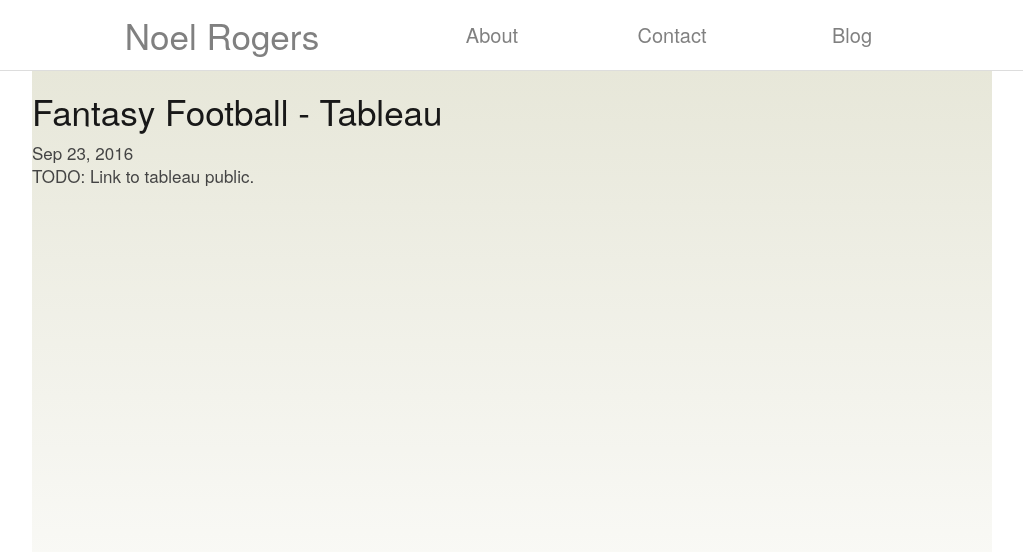
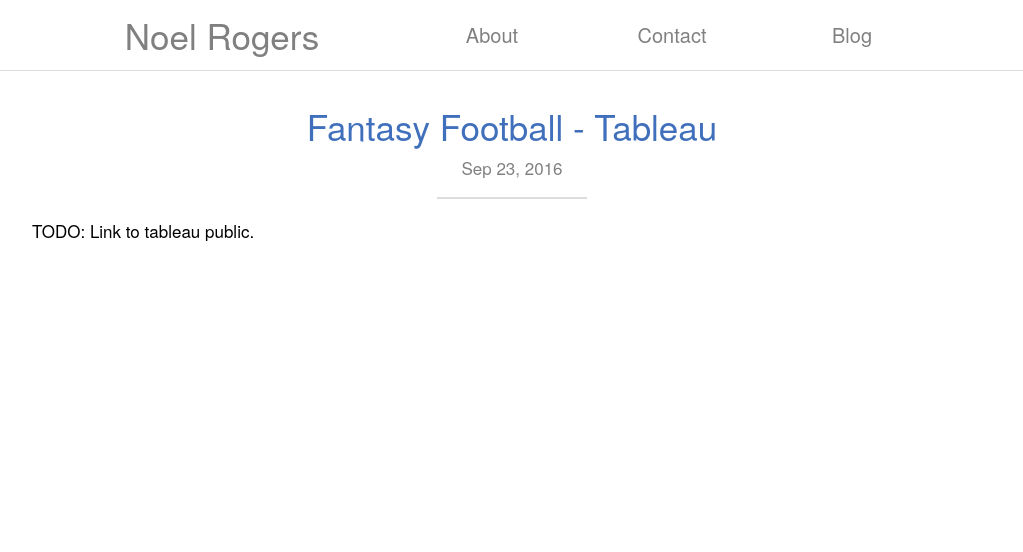
Before and after one commit to noelano/noelano.github.io, a Jekyll site: the page built from _posts/2016-09-23-fantasy-dashboard.markdown, in a window 1280 px wide. Shown: the top 552 px of the page, without its empty margins (128-1151 px from the left). Built offline with Jekyll 4.4.1, drawn with Linux system fonts in a browser that asks for light colours; nearby versions of some CDN libraries.

Commit message:
Styling blog page title

```diff
--- a/_layouts/post.html
+++ b/_layouts/post.html
@@ -1,8 +1,10 @@
 ---
 layout: default
 ---
-
+<div style="text-align: center; margin: auto; margin-top: 15px;">
 <h2>{{ page.title }}</h2>
-<time>{{ page.date | date: "%b %-d, %Y" }}{% if page.author %} • {{ page.author }}{% endif %}{% if page.meta %} • {{ page.meta }}{% endif %}</time>
-
+<time style="color: gray">{{ page.date | date: "%b %-d, %Y" }}{% if page.author %} • {{ page.author }}{% endif %}{% if page.meta %} • {{ page.meta }}{% endif %}</time>
+</br>
+</div>
+<hr style="width: 150px; margin: auto; margin-top:18px; margin-bottom:20px; border-width: 2px 0 0"/>
 {{ content }}
--- a/_sass/myStyle.scss
+++ b/_sass/myStyle.scss
@@ -15,7 +15,7 @@
 	body {
 		background: #fff;
 		font: 17px/23px "HelveticaNeue", "Helvetica Neue", Helvetica, Arial, sans-serif;
-		color: #444;
+		// color: #444;
 		-webkit-font-smoothing: antialiased; /* Fix for webkit rendering */
 		-webkit-text-size-adjust: 100%;
  }
@@ -26,7 +26,7 @@
 		font-weight: normal; }
 	h1 a, h2 a, h3 a, h4 a, h5 a, h6 a { font-weight: inherit; }
 	h1 { font-size: 46px; line-height: 50px; margin-bottom: 14px;}
-	h2 { font-size: 35px; line-height: 40px; margin-bottom: 10px; }
+	h2 { font-size: 35px; line-height: 40px; margin-bottom: 10px; color: #406fbc; }
 	h3 { font-size: 28px; line-height: 34px; margin-bottom: 8px; text-align: center; }
 	h4 { font-size: 21px; line-height: 30px; margin-bottom: 4px; }
 	h5 { font-size: 17px; line-height: 24px; }
@@ -52,10 +52,10 @@ dd{
 }
 
 #container {
-	background: -webkit-linear-gradient(#e7e7d9, white);
-	background: -o-linear-gradient(#e7e7d9, white);
-	background: -moz-linear-gradient(#e7e7d9, white);
-	background: linear-gradient(#e7e7d9, white);
+	//background: -webkit-linear-gradient(#e7e7d9, white);
+	//background: -o-linear-gradient(#e7e7d9, white);
+	//background: -moz-linear-gradient(#e7e7d9, white);
+	//background: linear-gradient(#e7e7d9, white);
 	min-height: 70vh;
 	padding-top: 20px;
 }
```
